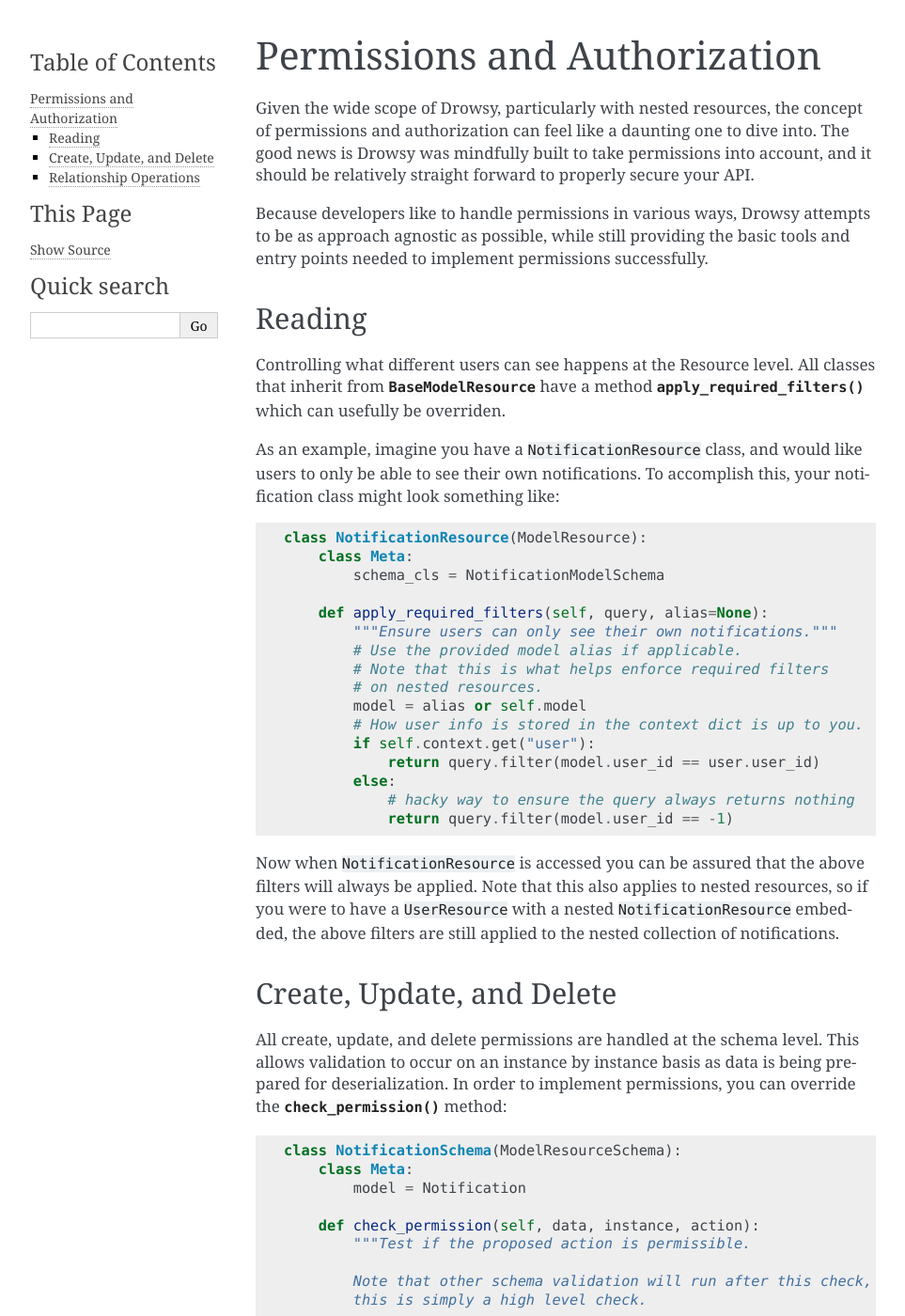
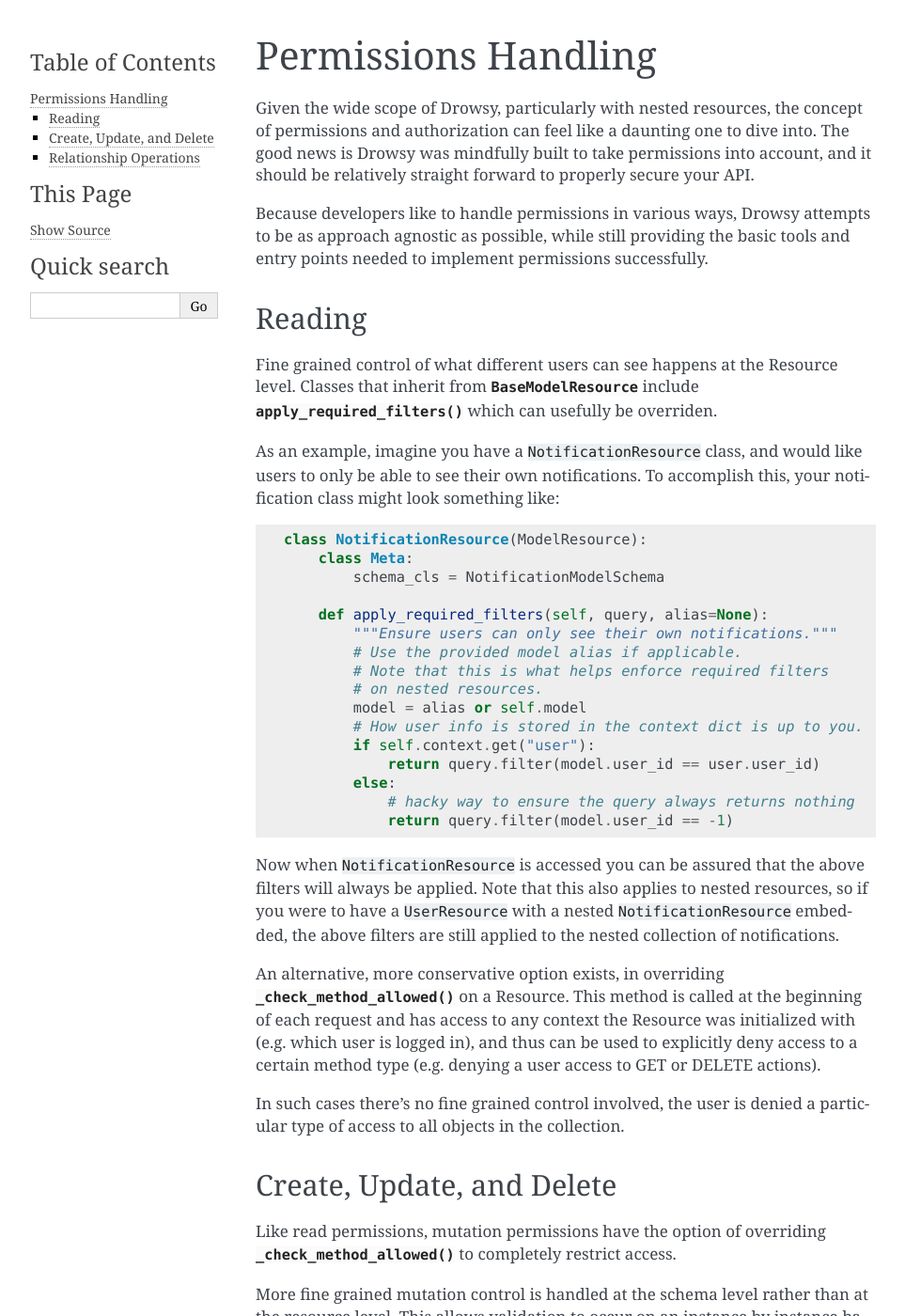
Before and after one commit to repole/drowsy, a Sphinx documentation site: the page built from docs/permissions.rst, in a window 1280 px wide and 1400 px high. Shown: the whole window at 94% size, without its empty margins (148-1111 px from the left). Built offline with Sphinx 7.4.7, drawn with Linux system fonts in a browser that asks for light colours; pages that are not in the unit, such as notebooks, are missing from menus; some of the changed text lies outside the part shown.

Commit message:
Rename creating_updating to mutations, update permissions docs.

```diff
--- a/docs/index.rst
+++ b/docs/index.rst
@@ -1,4 +1,3 @@
-.. module:: drowsy
 .. include:: ../README.rst
 
 
@@ -10,7 +9,6 @@
 
    installation
    quickstart
-   permissions
 
 
 Using the REST API
@@ -20,8 +18,8 @@
    :maxdepth: 2
 
    querying
-   creating_updating
-   deleting
+   mutations
+   permissions
 
 
 API Reference
--- a/docs/permissions.rst
+++ b/docs/permissions.rst
@@ -1,7 +1,7 @@
 .. _permissions:
 
-Permissions and Authorization
-=============================
+Permissions Handling
+====================
 
 Given the wide scope of Drowsy, particularly with nested resources, the concept
 of permissions and authorization can feel like a daunting one to dive into. The
@@ -13,13 +13,14 @@
 and entry points needed to implement permissions successfully.
 
 
+
 Reading
 -------
 
-Controlling what different users can see happens at the Resource level. All
-classes that inherit from :class:`~drowsy.resource.BaseModelResource` have a
-method :meth:`~drowsy.resource.BaseModelResource.apply_required_filters` which
-can usefully be overriden.
+Fine grained control of what  different users can see happens at the Resource
+level. Classes that inherit from :class:`~drowsy.resource.BaseModelResource`
+include :meth:`~drowsy.resource.BaseModelResource.apply_required_filters`
+which can usefully be overriden.
 
 As an example, imagine you have a ``NotificationResource`` class, and would
 like users to only be able to see their own notifications. To accomplish this,
@@ -50,14 +51,29 @@
 ``NotificationResource`` embedded, the above filters are still applied to the
 nested collection of notifications.
 
+An alternative, more conservative option exists, in overriding
+:meth:`~drowsy.resource.BaseModelResource._check_method_allowed` on a Resource.
+This method is called at the beginning of each request and has access to any
+context the Resource was initialized with (e.g. which user is logged in), and
+thus can be used to explicitly deny access to a certain method type (e.g.
+denying a user access to GET or DELETE actions).
+
+In such cases there's no fine grained control involved, the user is denied
+a particular type of access to all objects in the collection.
+
 
 Create, Update, and Delete
 --------------------------
 
-All create, update, and delete permissions are handled at the schema level.
-This allows validation to occur on an instance by instance basis as data is
-being prepared for deserialization. In order to implement permissions, you
-can override the :meth:`~drowsy.schema.ResourceSchema.check_permission` method:
+Like read permissions, mutation permissions have the option of overriding
+:meth:`~drowsy.resource.BaseModelResource._check_method_allowed` to completely
+restrict access.
+
+More fine grained mutation control is handled at the schema level rather than
+at the resource level. This allows validation to occur on an instance by
+instance basis as data is being prepared for deserialization. In order to
+implement permissions, you can override the
+:meth:`~drowsy.schema.ResourceSchema.check_permission` method:
 
 
 .. code:: python
```
Also changed, not shown: docs/mutations.rst (renamed from docs/creating_updating.rst).
